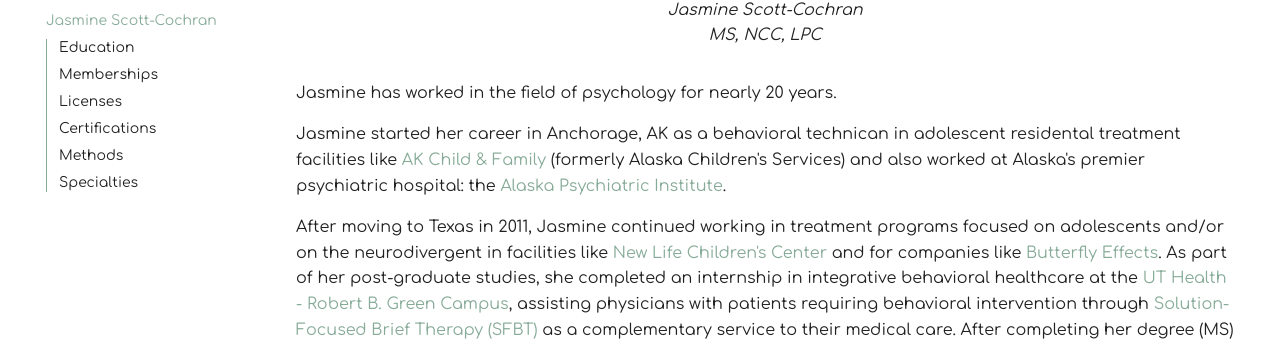
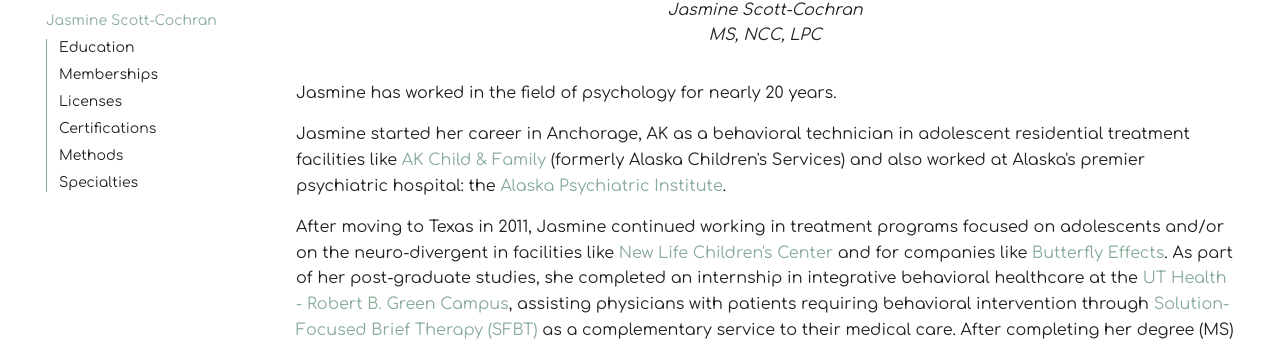
Before and after one commit to motm-therapy/website, an MkDocs documentation site: the page built from docs/providers/jasmine.md, in a window 1280 px wide and 900 px high, scrolled down 514 px. Shown: the part 135-480 px from the top of the window. Built offline with MkDocs 1.6.1 and Material for MkDocs 9.7.7, drawn with Linux system fonts in a browser that asks for light colours.

Commit message:
Update jasmine.md

```diff
--- a/docs/providers/jasmine.md
+++ b/docs/providers/jasmine.md
@@ -9,9 +9,9 @@
 
 Jasmine has worked in the field of psychology for nearly 20 years.
 
-Jasmine started her career in Anchorage, AK as a behavioral technican in adolescent residental treatment facilities like [AK Child & Family](https://www.akchild.org/) (formerly Alaska Children's Services) and also worked at Alaska's premier psychiatric hospital: the [Alaska Psychiatric Institute](https://dfcs.alaska.gov/api/Pages/default.aspx).
+Jasmine started her career in Anchorage, AK as a behavioral technician in adolescent residential treatment facilities like [AK Child & Family](https://www.akchild.org/) (formerly Alaska Children's Services) and also worked at Alaska's premier psychiatric hospital: the [Alaska Psychiatric Institute](https://dfcs.alaska.gov/api/Pages/default.aspx).
 
-After moving to Texas in 2011, Jasmine continued working in treatment programs focused on adolescents and/or on the neurodivergent in facilities like [New Life Children's Center](https://upbring.org/new-life-childrens-center/) and for companies like [Butterfly Effects](https://butterflyeffects.com/). As part of her post-graduate studies, she completed an internship in integrative behavioral healthcare at the [UT Health - Robert B. Green Campus](https://www.uthscsa.edu/patient-care/physicians/location/Robert-B-Green-Campus-Downtown), assisting physicians with patients requiring behavioral intervention through [Solution-Focused Brief Therapy (SFBT)](https://www.psychologytoday.com/us/therapy-types/solution-focused-brief-therapy) as a complementary service to their medical care. After completing her degree (MS) and becoming a National Certified Counselor (NCC), Jasmine began working in private practice gaining valuable experience as a Licensed Professional Counselor - Associate (LPC-A) under the supervision of more experienced professionals.
+After moving to Texas in 2011, Jasmine continued working in treatment programs focused on adolescents and/or on the neuro-divergent in facilities like [New Life Children's Center](https://upbring.org/new-life-childrens-center/) and for companies like [Butterfly Effects](https://butterflyeffects.com/). As part of her post-graduate studies, she completed an internship in integrative behavioral healthcare at the [UT Health - Robert B. Green Campus](https://www.uthscsa.edu/patient-care/physicians/location/Robert-B-Green-Campus-Downtown), assisting physicians with patients requiring behavioral intervention through [Solution-Focused Brief Therapy (SFBT)](https://www.psychologytoday.com/us/therapy-types/solution-focused-brief-therapy) as a complementary service to their medical care. After completing her degree (MS) and becoming a National Certified Counselor (NCC), Jasmine began working in private practice gaining valuable experience as a Licensed Professional Counselor - Associate (LPC-A) under the supervision of more experienced professionals.
 
 After completing her association period, (similar to a medical residence, but for therapists), Jasmine was certified as a [Licensed Professional Counselor (LPC)](https://nami.org/About-Mental-Illness/Treatments/Types-of-Mental-Health-Professionals) by the State of Texas. Jasmine then began focusing on specialty certifications in disorders like [Obsessive Compulsive Disorder (OCD)](https://www.psychologytoday.com/us/conditions/obsessive-compulsive-disorder). Jasmine opened her own therapy practice, (Matters of the Mind Therapy, LLC), in 2023.
 
```
